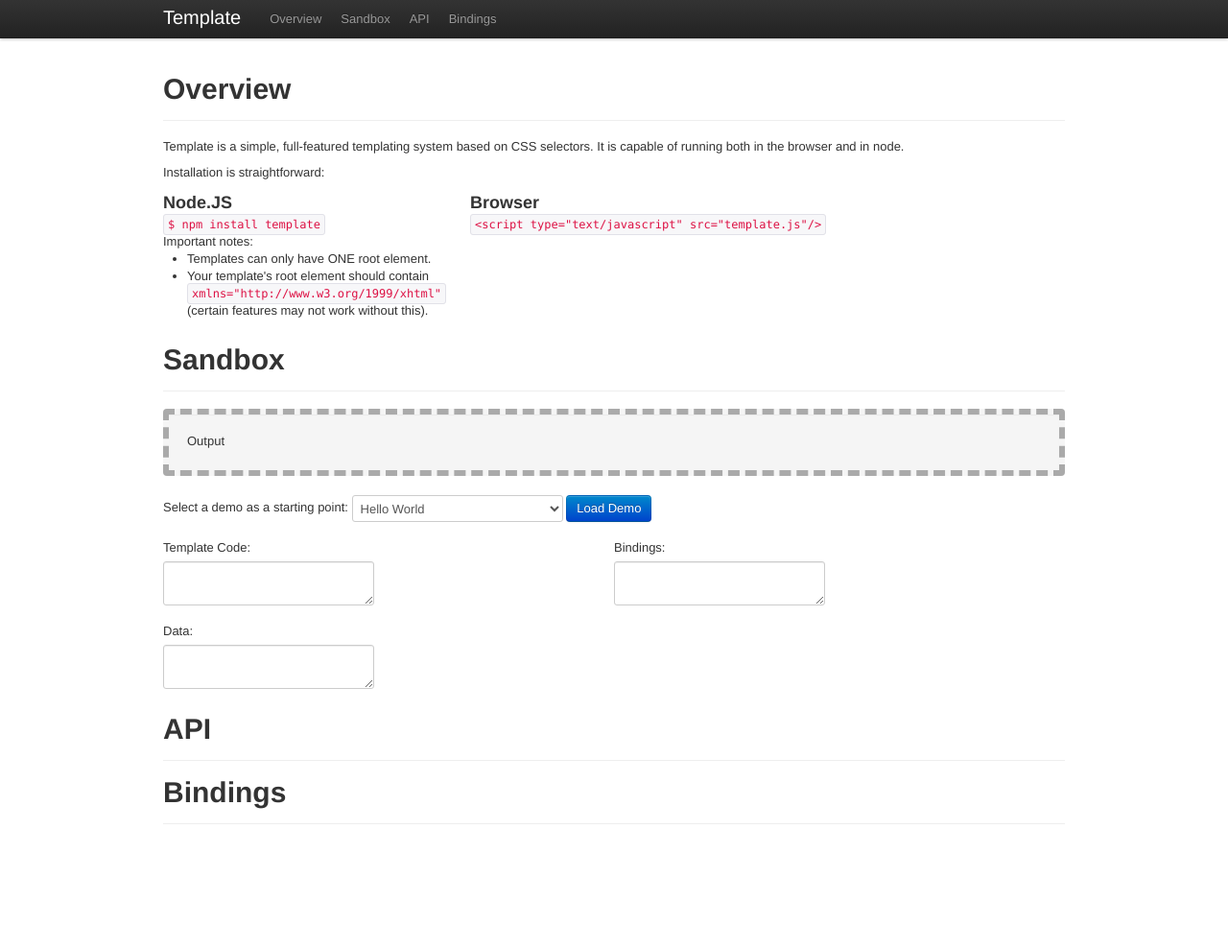
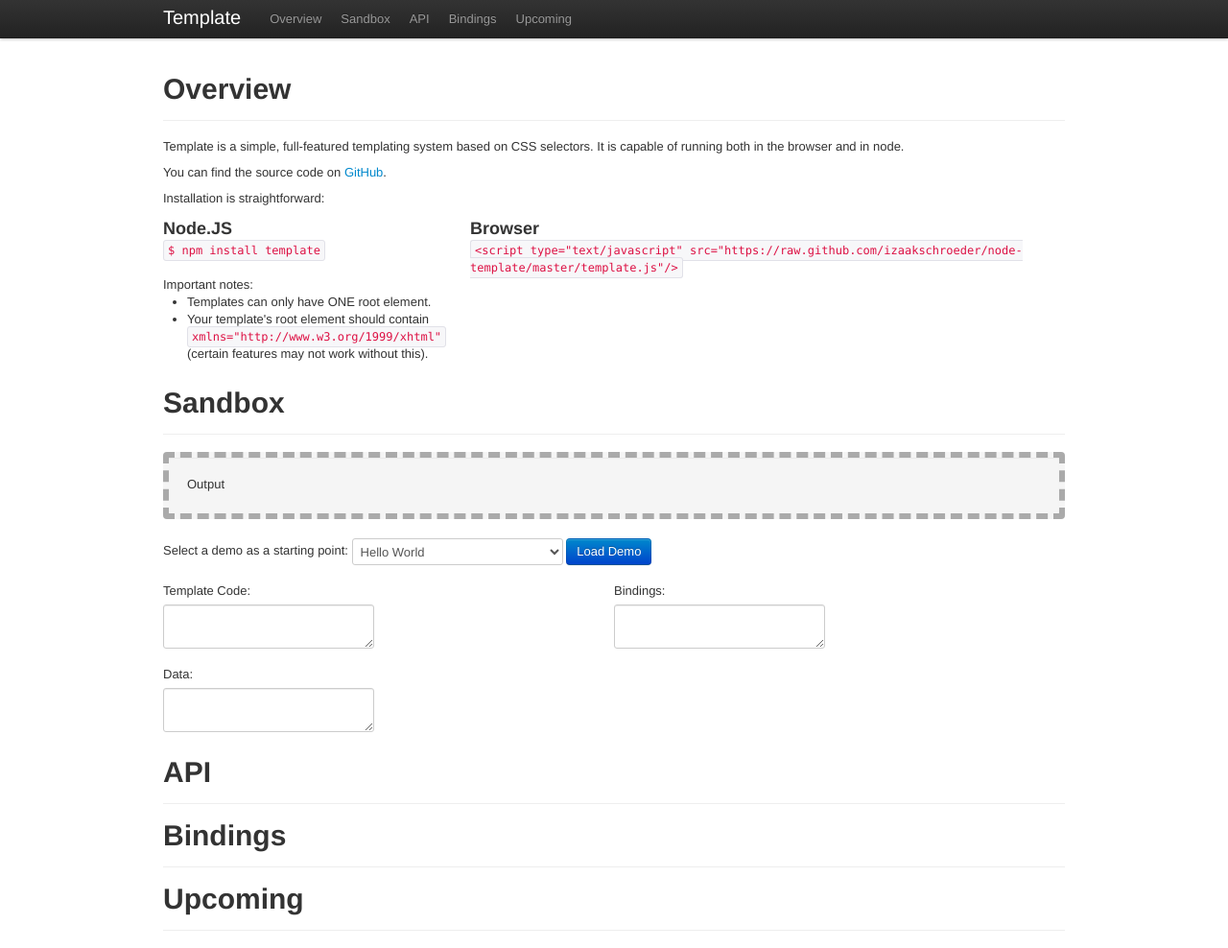
Before and after one commit to izaakschroeder/node-template, a plain HTML site: page index.html in a window 1280 px wide. Shown: the whole page at 96% size. Before the commit the page ends 877 px from the top, so only its background shows below. Drawn offline with nearby package versions, Linux system fonts and the light colour scheme; a script that the page names is missing.

Commit message:
Index updates.

```diff
--- a/index.html
+++ b/index.html
@@ -20,14 +20,13 @@
 		<div class="navbar navbar-fixed-top">
 			<div class="navbar-inner">
 				<div class="container">
-					<a class="brand" href="#">
-						Template
-					</a>
+					<a class="brand" href="#">Template</a>
 					<ul class="nav">
 						<li><a href="">Overview</a></li>
 						<li><a href="">Sandbox</a></li>
 						<li><a href="">API</a></li>
 						<li><a href="">Bindings</a></li>
+						<li><a href="">Upcoming</a></li>
 					</ul>
 				</div>
 			</div>
@@ -43,8 +42,14 @@
 				</div>
 
 				<p>
-					Template is a simple, full-featured templating system based on CSS selectors. It is
-					capable of running both in the browser and in node.
+					Template is a simple, full-featured templating system
+					based on CSS selectors. It is capable of running both
+					in the browser and in node.
+				</p>
+
+				<p>
+					You can find the source code on
+					<a href="https://github.com/izaakschroeder/node-template">GitHub</a>.
 				</p>
 
 				<p> Installation is straightforward:</p>
@@ -55,9 +60,9 @@
 						<code>$ npm install template</code>
 					</div>
 
-					<div class="span6">
+					<div class="span8">
 						<h3>Browser</h3>
-						<code>&lt;script type="text/javascript" src="template.js"/&gt;</code>
+						<code>&lt;script type="text/javascript" src="https://raw.github.com/izaakschroeder/node-template/master/template.js"/&gt;</code>
 					</div>
 				</div>
 
@@ -140,6 +145,11 @@
 					<h1>Bindings</h1>
 				</div>
 			</section>
+			<section id="upcoming">
+				<div class="page-header">
+					<h1>Upcoming</h1>
+				</div>
+			</section>
 		</div>
 	</body>
 </html>
```
